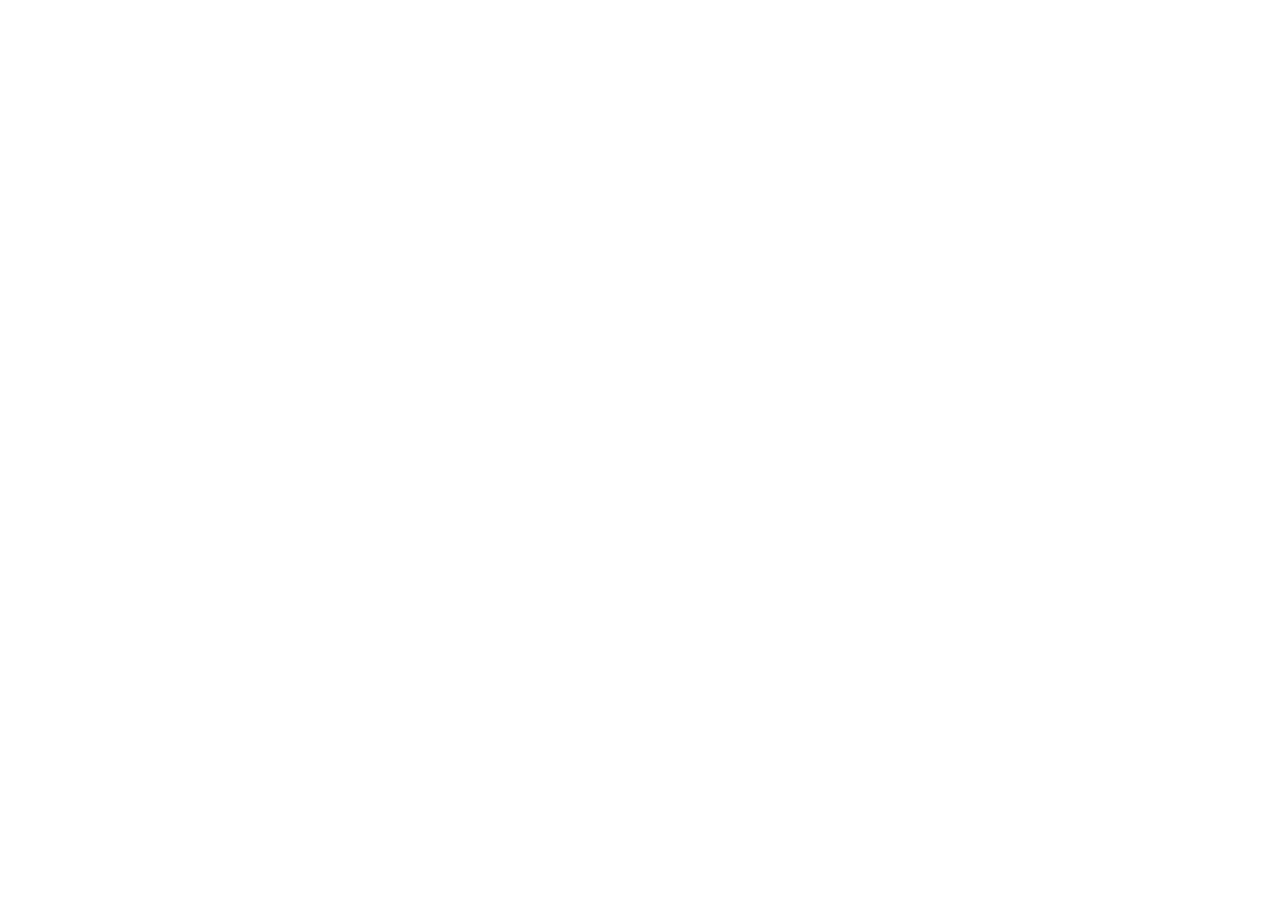
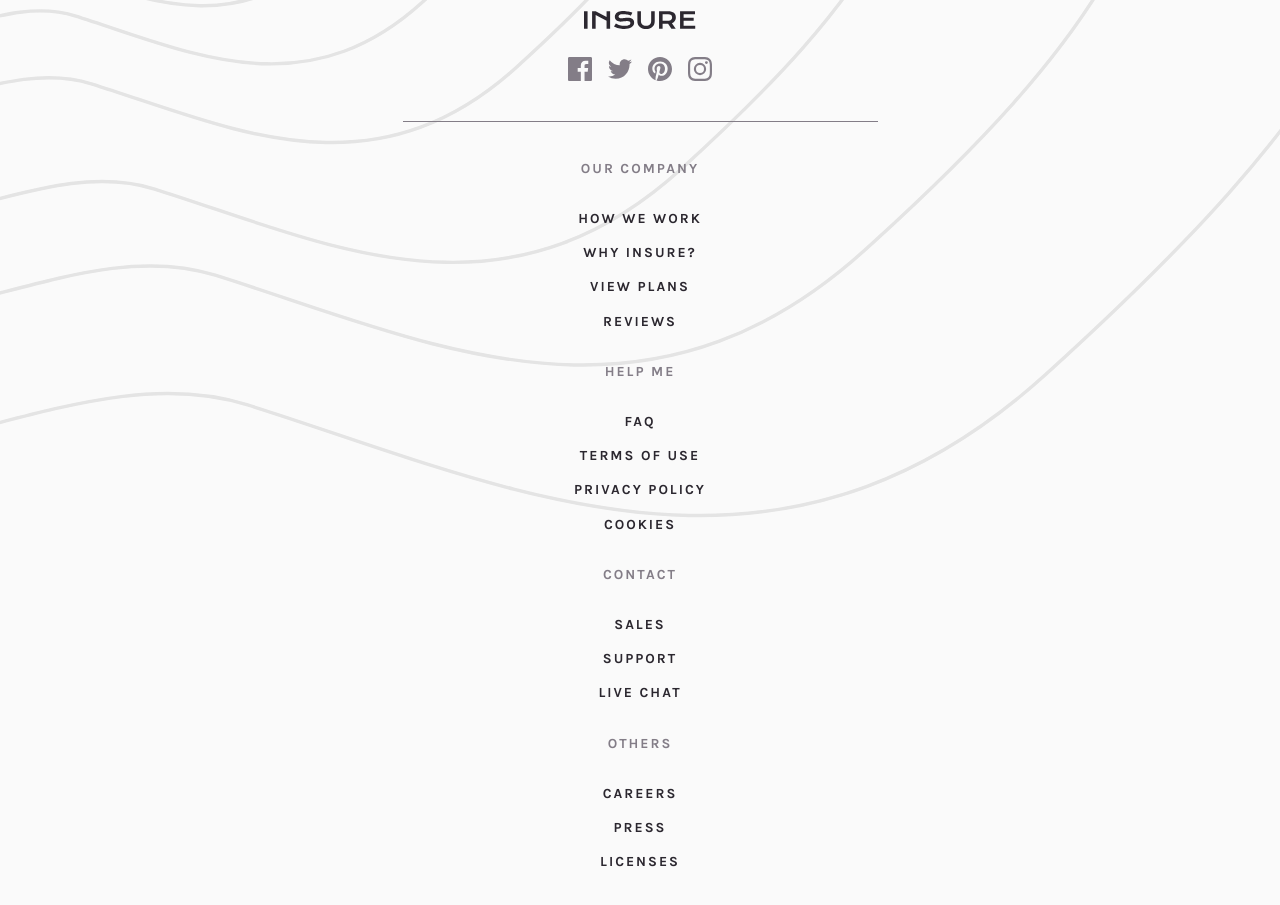
Before and after one commit to WeldDann/insure-landing-page, a Vue app: page / in a window 1280 px wide. Shown: the part 3060-3965 px from the top of the page. Before the commit the page ends 2987 px from the top, so only its background shows below. Built offline with nearby package versions, Linux system fonts and the light colour scheme.

Commit message:
Create footer

```diff
--- a/src/App.vue
+++ b/src/App.vue
@@ -1,6 +1,7 @@
 <script setup>
 import Features from './components/Features.vue';
 import FindOut from './components/FindOut.vue';
+import Footer from './components/Footer.vue';
 import Header from './components/Header.vue';
 import Hero from './components/Hero.vue';
 </script>
@@ -12,6 +13,7 @@ import Hero from './components/Hero.vue';
     <Hero />
     <Features />
     <FindOut />
+    <Footer />
   </main>
 </template>
 
--- /dev/null
+++ b/src/components/Footer.vue
@@ -0,0 +1,180 @@
+<script setup>
+import logoUrl from '../assets/images/logo.svg';
+import FooterLinksGroup from './FooterLinksGroup.vue';
+</script>
+
+<template>
+  <footer>
+    <div class="container">
+      <div class="footer__header">
+        <img :src="logoUrl" alt="Insure" />
+        <div class="footer__media-links-container">
+          <a class="footer__media-link" href="#">
+            <svg xmlns="http://www.w3.org/2000/svg" width="24" height="24" aria-hidden="true">
+              <path
+                d="M22.675 0H1.325C.593 0 0 .593 0 1.325v21.351C0 23.407.593 24 1.325 24H12.82v-9.294H9.692v-3.622h3.128V8.413c0-3.1 1.893-4.788 4.659-4.788 1.325 0 2.463.099 2.795.143v3.24l-1.918.001c-1.504 0-1.795.715-1.795 1.763v2.313h3.587l-.467 3.622h-3.12V24h6.116c.73 0 1.323-.593 1.323-1.325V1.325C24 .593 23.407 0 22.675 0z" />
+            </svg>
+            <span class="visually-hidden">Facebook</span>
+          </a>
+          <a class="footer__media-link" href="#">
+            <svg xmlns="http://www.w3.org/2000/svg" width="24" height="20" aria-hidden="true">
+              <path
+                d="M24 2.557a9.83 9.83 0 01-2.828.775A4.932 4.932 0 0023.337.608a9.864 9.864 0 01-3.127 1.195A4.916 4.916 0 0016.616.248c-3.179 0-5.515 2.966-4.797 6.045A13.978 13.978 0 011.671 1.149a4.93 4.93 0 001.523 6.574 4.903 4.903 0 01-2.229-.616c-.054 2.281 1.581 4.415 3.949 4.89a4.935 4.935 0 01-2.224.084 4.928 4.928 0 004.6 3.419A9.9 9.9 0 010 17.54a13.94 13.94 0 007.548 2.212c9.142 0 14.307-7.721 13.995-14.646A10.025 10.025 0 0024 2.557z" />
+            </svg>
+            <span class="visually-hidden">Twitter</span>
+          </a>
+          <a class="footer__media-link" href="#">
+            <svg xmlns="http://www.w3.org/2000/svg" width="24" height="24" aria-hidden="true">
+              <path
+                d="M12 0C5.373 0 0 5.372 0 12c0 5.084 3.163 9.426 7.627 11.174-.105-.949-.2-2.405.042-3.441.218-.937 1.407-5.965 1.407-5.965s-.359-.719-.359-1.782c0-1.668.967-2.914 2.171-2.914 1.023 0 1.518.769 1.518 1.69 0 1.029-.655 2.568-.994 3.995-.283 1.194.599 2.169 1.777 2.169 2.133 0 3.772-2.249 3.772-5.495 0-2.873-2.064-4.882-5.012-4.882-3.414 0-5.418 2.561-5.418 5.207 0 1.031.397 2.138.893 2.738a.36.36 0 01.083.345l-.333 1.36c-.053.22-.174.267-.402.161-1.499-.698-2.436-2.889-2.436-4.649 0-3.785 2.75-7.262 7.929-7.262 4.163 0 7.398 2.967 7.398 6.931 0 4.136-2.607 7.464-6.227 7.464-1.216 0-2.359-.631-2.75-1.378l-.748 2.853c-.271 1.043-1.002 2.35-1.492 3.146C9.57 23.812 10.763 24 12 24c6.627 0 12-5.373 12-12 0-6.628-5.373-12-12-12z" />
+            </svg>
+            <span class="visually-hidden">Facebook</span>
+          </a>
+          <a class="footer__media-link" href="#">
+            <svg xmlns="http://www.w3.org/2000/svg" width="24" height="24" aria-hidden="true">
+              <path
+                d="M12 2.163c3.204 0 3.584.012 4.85.07 3.252.148 4.771 1.691 4.919 4.919.058 1.265.069 1.645.069 4.849 0 3.205-.012 3.584-.069 4.849-.149 3.225-1.664 4.771-4.919 4.919-1.266.058-1.644.07-4.85.07-3.204 0-3.584-.012-4.849-.07-3.26-.149-4.771-1.699-4.919-4.92-.058-1.265-.07-1.644-.07-4.849 0-3.204.013-3.583.07-4.849.149-3.227 1.664-4.771 4.919-4.919 1.266-.057 1.645-.069 4.849-.069zM12 0C8.741 0 8.333.014 7.053.072 2.695.272.273 2.69.073 7.052.014 8.333 0 8.741 0 12c0 3.259.014 3.668.072 4.948.2 4.358 2.618 6.78 6.98 6.98C8.333 23.986 8.741 24 12 24c3.259 0 3.668-.014 4.948-.072 4.354-.2 6.782-2.618 6.979-6.98.059-1.28.073-1.689.073-4.948 0-3.259-.014-3.667-.072-4.947-.196-4.354-2.617-6.78-6.979-6.98C15.668.014 15.259 0 12 0zm0 5.838a6.162 6.162 0 100 12.324 6.162 6.162 0 000-12.324zM12 16a4 4 0 110-8 4 4 0 010 8zm6.406-11.845a1.44 1.44 0 100 2.881 1.44 1.44 0 000-2.881z" />
+            </svg>
+            <span class="visually-hidden">Instagram</span>
+          </a>
+        </div>
+      </div>
+
+      <hr class="footer__hr" />
+
+      <div class="footer__groups-container">
+        <FooterLinksGroup heading="Our Company" heading-id="footer-heading-1">
+          <li>
+            <a class="footer-link" href="#">How We Work</a>
+          </li>
+          <li>
+            <a class="footer-link" href="#">Why Insure?</a>
+          </li>
+          <li>
+            <a class="footer-link" href="#">View Plans</a>
+          </li>
+          <li>
+            <a class="footer-link" href="#">Reviews</a>
+          </li>
+        </FooterLinksGroup>
+
+        <FooterLinksGroup heading="Help Me" heading-id="footer-heading-2">
+          <li>
+            <a class="footer-link" href="#">FAQ</a>
+          </li>
+          <li>
+            <a class="footer-link" href="#">Terms of Use</a>
+          </li>
+          <li>
+            <a class="footer-link" href="#">Privacy Policy</a>
+          </li>
+          <li>
+            <a class="footer-link" href="#">Cookies</a>
+          </li>
+        </FooterLinksGroup>
+
+        <FooterLinksGroup heading="Contact" heading-id="footer-heading-3">
+          <li>
+            <a class="footer-link" href="#">Sales</a>
+          </li>
+          <li>
+            <a class="footer-link" href="#">Support</a>
+          </li>
+          <li>
+            <a class="footer-link" href="#">Live Chat</a>
+          </li>
+        </FooterLinksGroup>
+
+        <FooterLinksGroup heading="Others" heading-id="footer-heading-4s">
+          <li>
+            <a class="footer-link" href="#">Careers</a>
+          </li>
+          <li>
+            <a class="footer-link" href="#">Press</a>
+          </li>
+          <li>
+            <a class="footer-link" href="#">Licenses</a>
+          </li>
+        </FooterLinksGroup>
+      </div>
+    </div>
+  </footer>
+</template>
+
+<style scoped>
+footer {
+  padding-block: 5.25rem;
+  background-color: var(--clr-gray-50);
+  background-image: url('/images/bg-pattern-footer-mobile.svg');
+  background-repeat: no-repeat;
+  background-size: 100% auto;
+  background-position: 0 0;
+  font-size: var(--fs-sm);
+  font-weight: 700;
+  letter-spacing: var(--ls-md);
+  text-transform: uppercase;
+
+  @media (--breakpoint-md) {
+    background-image: url('/images/bg-pattern-footer-desktop.svg');
+    background-size: 50% auto;
+  }
+
+  @media (--breakpoint-lg) {
+    background-size: 35% auto;
+  }
+}
+
+.footer__header {
+  display: flex;
+  flex-direction: column;
+  align-items: center;
+  row-gap: 1.75rem;
+
+  @media (--breakpoint-md) {
+    flex-direction: row;
+    justify-content: space-between;
+  }
+}
+
+.footer__media-links-container {
+  display: flex;
+  justify-content: center;
+  align-items: center;
+  gap: 1rem;
+}
+
+.footer__media-link {
+  & svg {
+    fill: var(--clr-gray-700);
+    transition: fill 200ms ease;
+  }
+
+  &:hover,
+  &:focus-visible {
+    & svg {
+      fill: var(--clr-gray-950);
+    }
+  }
+}
+
+.footer__hr {
+  margin-block: 2.5rem;
+}
+
+.footer__groups-container {
+  display: grid;
+  row-gap: 2rem;
+  text-align: center;
+
+  @media (--breakpoint-md) {
+    grid-template-columns: repeat(2, 1fr);
+    row-gap: 4rem;
+    text-align: left;
+  }
+
+  @media (--breakpoint-lg) {
+    grid-template-columns: repeat(4, 1fr);
+    column-gap: 2rem;
+  }
+}
+</style>
--- /dev/null
+++ b/src/components/FooterLinksGroup.vue
@@ -0,0 +1,41 @@
+<script setup>
+defineProps({
+  heading: String,
+  headingId: String,
+});
+</script>
+
+<template>
+  <div class="group">
+    <h2 class="group__heading" :id="headingId">{{ heading }}</h2>
+
+    <ul class="group__list" :aria-labelledby="headingId">
+      <slot />
+    </ul>
+  </div>
+</template>
+
+<style global>
+.footer-link {
+  &:hover,
+  &:focus-visible {
+    text-decoration: underline;
+  }
+}
+</style>
+
+<style scoped>
+.group__heading {
+  color: var(--clr-gray-700);
+  font-family: Karla;
+  font-size: var(--fs-sm);
+}
+
+.group__list {
+  margin-top: 2rem;
+  display: flex;
+  flex-direction: column;
+  gap: 0.75rem;
+  color: var(--clr-gray-950);
+}
+</style>
```
Also changed, not shown: public/images/bg-pattern-footer-desktop.svg (added), public/images/bg-pattern-footer-mobile.svg (added).
